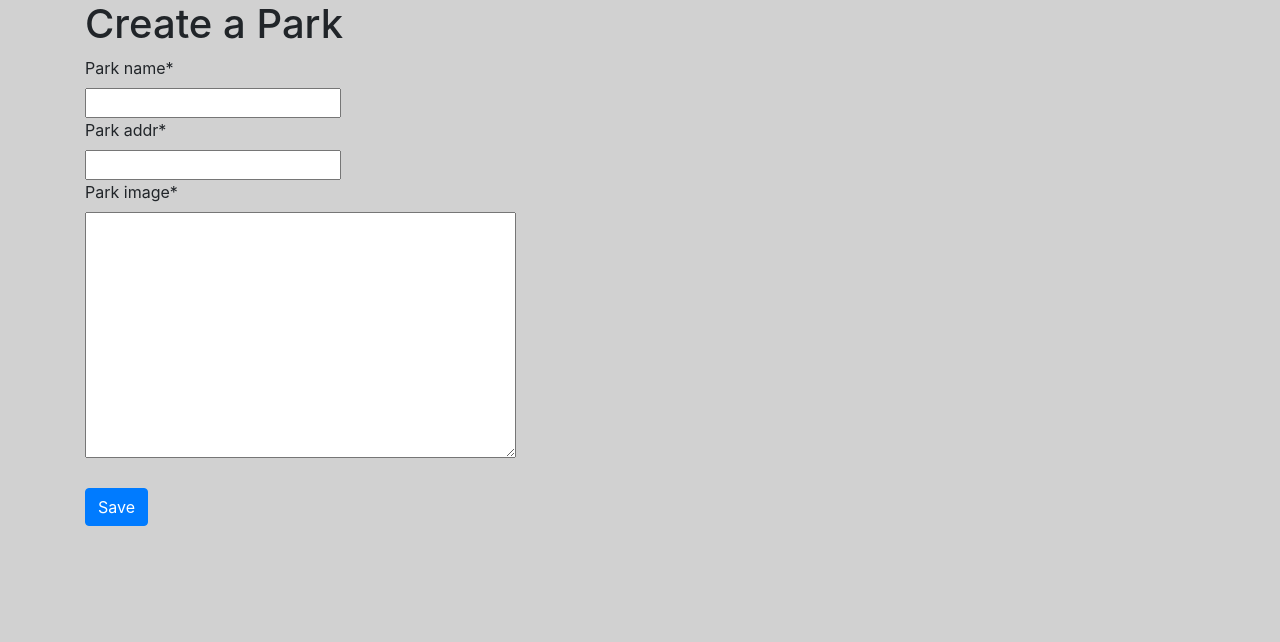
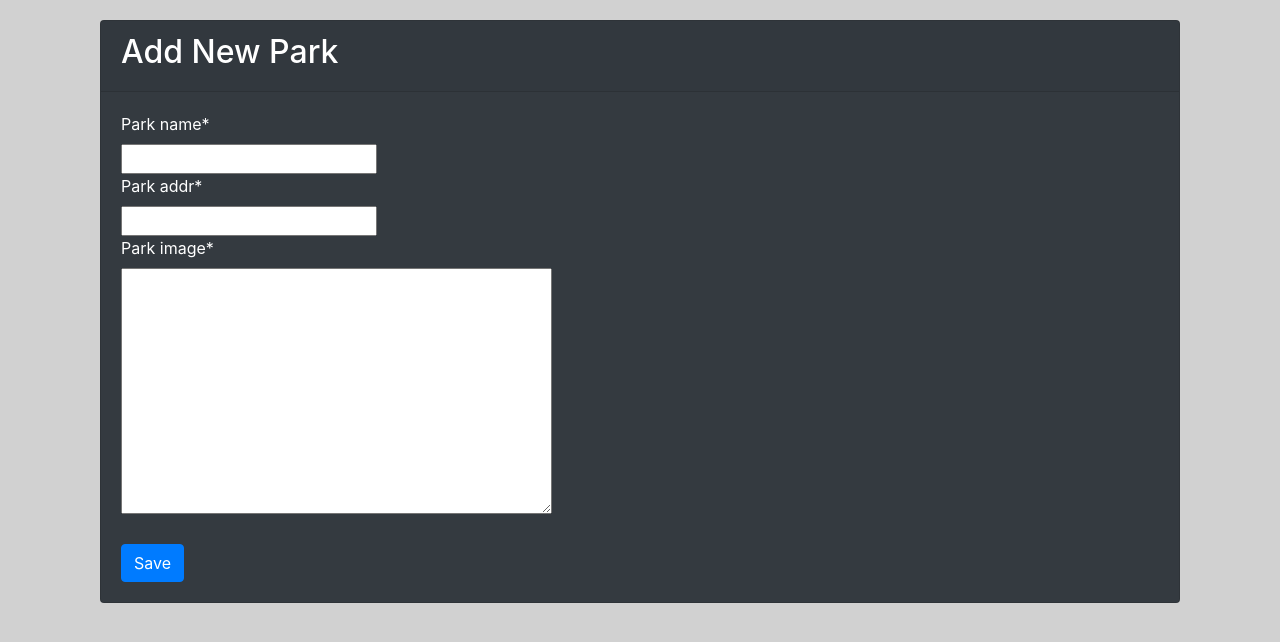
Before and after one commit to cleif/ISQA8210-Assignment5, a Django app: page /parksystemapp/parknew/ in a window 1280 px wide. Shown: the part 56-698 px from the top of the page. Run offline with Django 3.2, Linux system fonts and the light colour scheme; the visitor is signed in with stand-in values (Sample User, id 1); some libraries are stand-ins or nearby versions.

Commit message:
matched creation form UI

```diff
--- a/parksystemapp/templates/park_add.html
+++ b/parksystemapp/templates/park_add.html
@@ -1,11 +1,16 @@
 {% extends 'base.html' %}
 {% load crispy_forms_tags %}
 {% block content %}
-
-    <h1>Create a Park</h1>
+<div class="container" style="margin-top: 20px;">
+    <div class="card text-white bg-dark mb-3">
+      <div class="card-header"><h2>Add New Park</h2></div>
+      <div class="card-body">
     <form method="POST" class="park-form">{% csrf_token %}
           {{ form|crispy }}
         <br>
         <button type="submit" align="center" class="save btn btn-primary">Save</button>
     </form>
+</div>
+</div>
+</div>
 {% endblock %}
```
Also changed, not shown: parksystemapp/templates/parkprop_add.html (+7 -2 lines).
